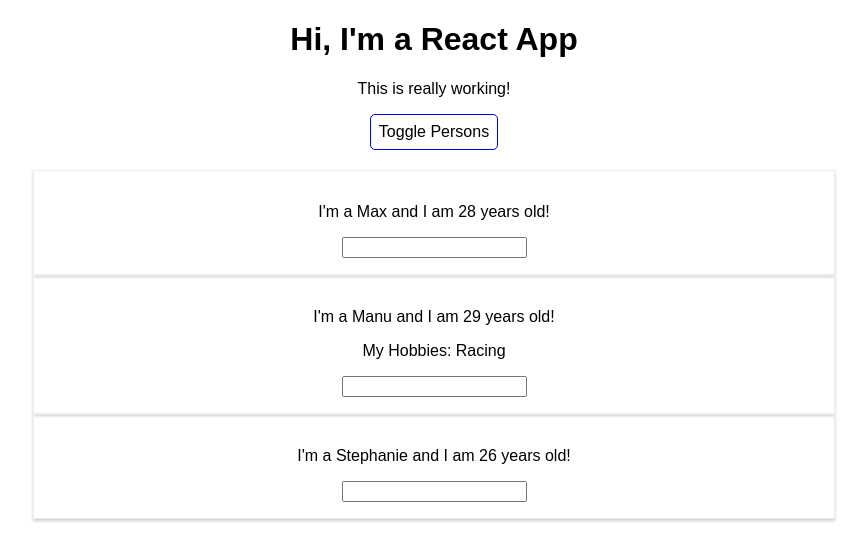
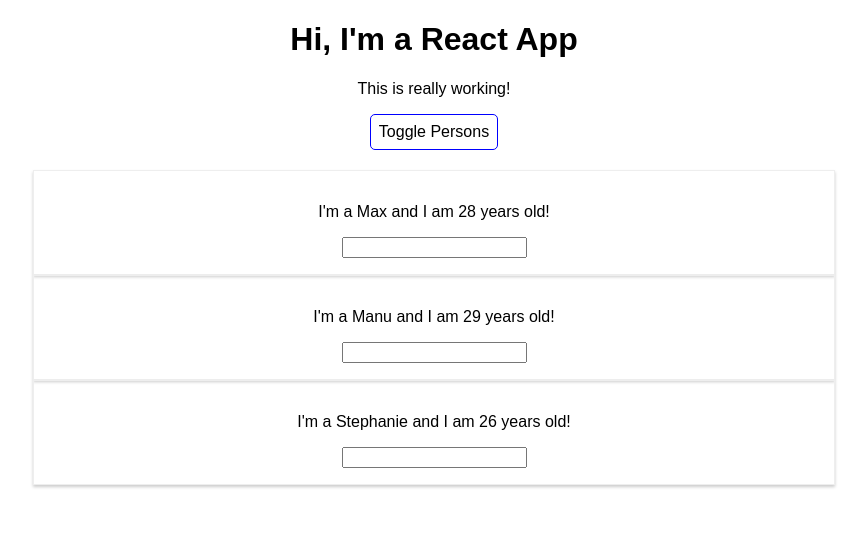
Before and after one commit to locaulker/react-complete-guide, a React (Create React App) app: page / in a window 1280 px wide. Both pictures are taken after a click on the button "Toggle Persons". Shown: the top 560 px of the page, without its empty margins (206-1073 px from the left). Built offline with nearby package versions, Linux system fonts and the light colour scheme.

Commit message:
intro to lists and unique ids

```diff
--- a/src/App.js
+++ b/src/App.js
@@ -1,32 +1,17 @@
 import React, { Component } from "react"
 import "./App.css"
-import person from "./Person/Person"
 import Person from "./Person/Person"
 
 class App extends Component {
   // state is a special "property" of this class component
   state = {
     persons: [
-      { name: "Max", age: 28 },
-      { name: "Manu", age: 29 },
-      { name: "Stephanie", age: 26 }
+      { id: "asdf1", name: "Max", age: 28 },
+      { id: "vasdf1", name: "Manu", age: 29 },
+      { id: "asdf11", name: "Stephanie", age: 26 }
     ],
     otherState: "some other value",
     showPersons: false
-  }
-
-  // this eventHandler is a "Method" of this clas component
-  // es6 syntax
-  switchNameHandler = () => {
-    // console.log("Was Clicked")
-    // DO NOT USE THIS: this.state.persons[0].name = "Maximilian"
-    this.setState({
-      persons: [
-        { name: "Maximilian", age: 28 },
-        { name: "Manu", age: 29 },
-        { name: "Stephanie", age: 27 }
-      ]
-    })
   }
 
   nameChangedHandler = (event) => {
@@ -37,6 +22,13 @@
         { name: "Stephanie", age: 27 }
       ]
     })
+  }
+
+  deletePersonHandler = (personIndex) => {
+    // const persons = this.state.persons.slice()
+    const persons = [...this.state.persons]
+    persons.splice(personIndex, 1)
+    this.setState({ persons: persons })
   }
 
   togglePersonsHandler = () => {
@@ -62,22 +54,16 @@
     if (this.state.showPersons) {
       persons = (
         <div>
-          <Person
-            name={this.state.persons[0].name}
-            age={this.state.persons[0].age}
-          />
-          <Person
-            name={this.state.persons[1].name}
-            age={this.state.persons[1].age}
-            click={this.switchNameHandler}
-            changed={this.nameChangedHandler}
-          >
-            My Hobbies: Racing
-          </Person>
-          <Person
-            name={this.state.persons[2].name}
-            age={this.state.persons[2].age}
-          />
+          {this.state.persons.map((person, index) => {
+            return (
+              <Person
+                click={() => this.deletePersonHandler(index)}
+                name={person.name}
+                age={person.age}
+                key={person.id}
+              />
+            )
+          })}
         </div>
       )
     }
```
